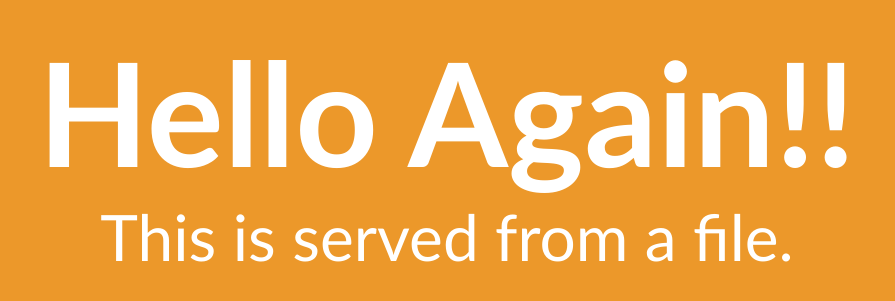
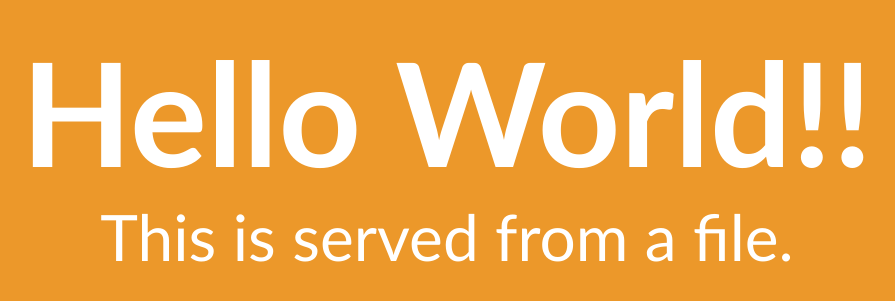
Before and after one commit to AffableAWE/node-basics-server, a plain HTML site: page index.html in a window 1280 px wide. Shown: the part 175-476 px from the top of the page, without its empty margins (193-1088 px from the left). Drawn offline with Linux system fonts and the light colour scheme.

Commit message:
Update index.html

```diff
--- a/index.html
+++ b/index.html
@@ -47,7 +47,7 @@
 
 <body>
     <div class="center">
-        <h1>Hello Again!!</h1>
+        <h1>Hello World!!</h1>
         <p>This is served from a file.</p>
     </div>
 </body>
```
